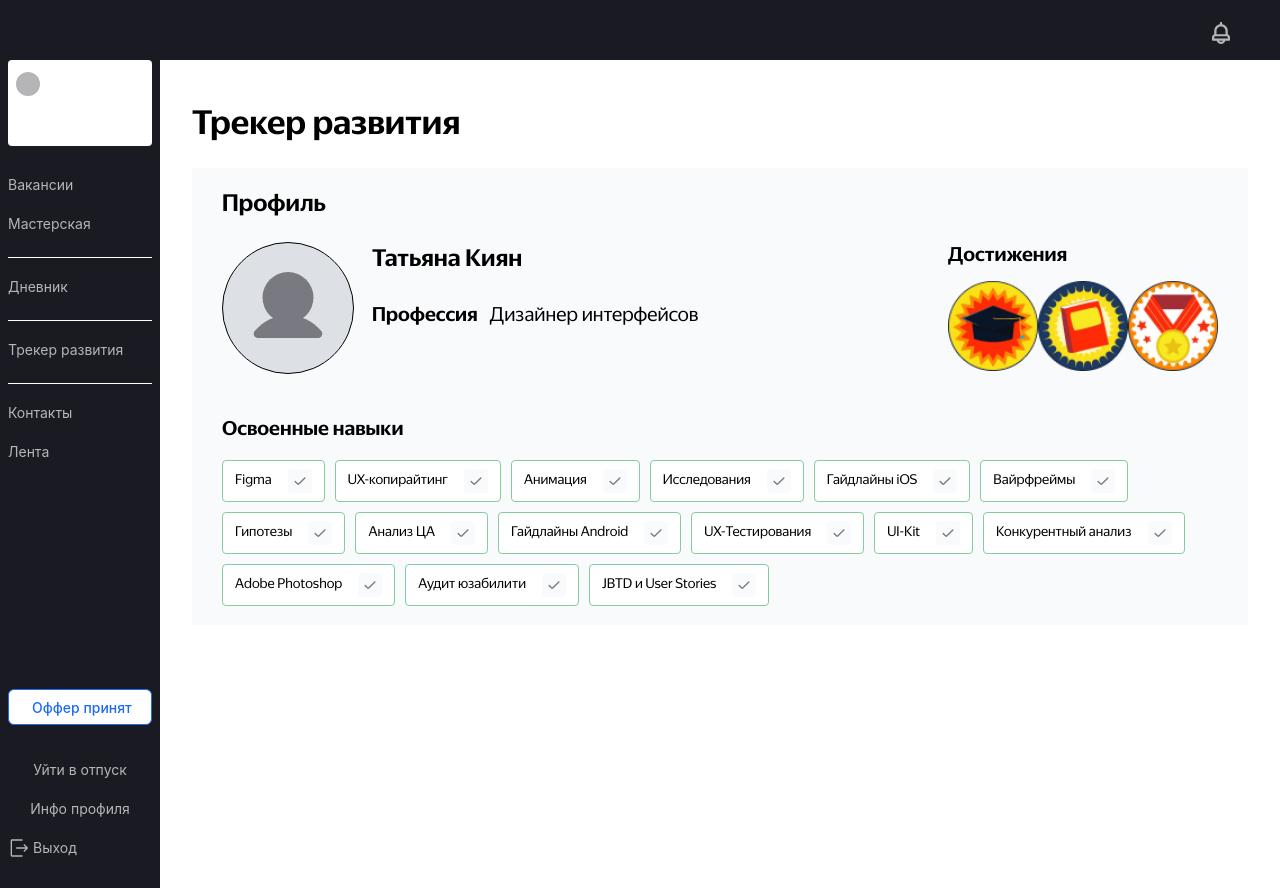
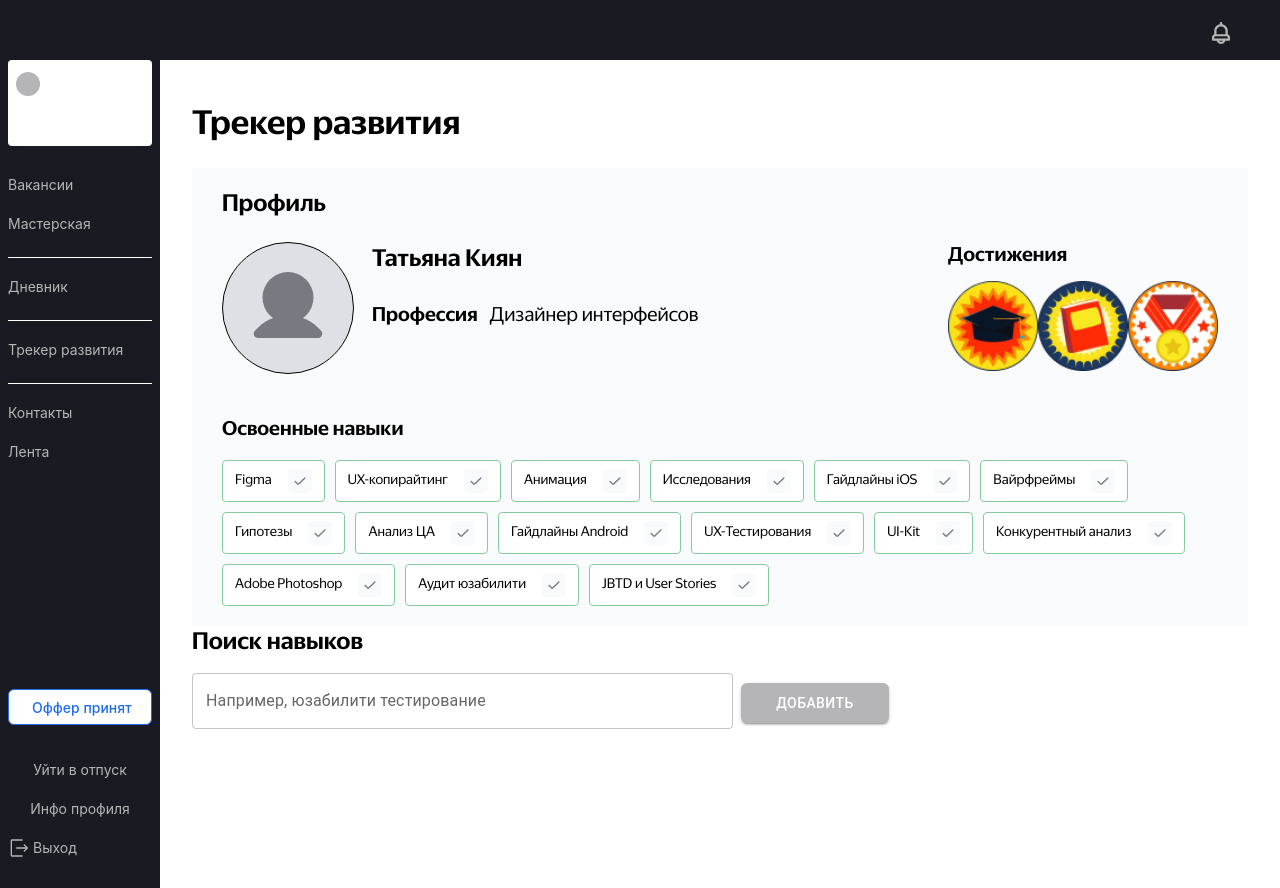
Before and after one commit to OlgaOlgar47/development-tracker-frontend, a React (Create React App) app: page / in a window 1280 px wide. Built offline with nearby package versions, Linux system fonts and the light colour scheme.

Commit message:
feat: добавить компонент SearchForm

```diff
--- a/src/components/Main/Tracker/Tracker.jsx
+++ b/src/components/Main/Tracker/Tracker.jsx
@@ -1,12 +1,14 @@
 import React from "react";
 import "./Tracker.css";
 import Profile from "../../Profile/Profile";
+import SearchForm from "../../SearchForm/SearchForm";
 
 export default function Tracker() {
   return (
     <section className="tracker">
       <h1 className="tracker__title">Трекер развития</h1>
      <Profile />
+     <SearchForm />
     </section>
   );
 }
--- /dev/null
+++ b/src/components/SearchForm/SearchForm.css
@@ -0,0 +1,14 @@
+.search-form__title {
+  padding: 0;
+  margin: 0 0 16px;
+  font-size: 24px;
+  font-style: normal;
+  font-weight: 500;
+  line-height: 32px;
+}
+
+.search-form__container {
+  display: flex;
+  gap: 8px;
+  align-items: center;
+}
--- /dev/null
+++ b/src/components/SearchForm/SearchForm.js
@@ -0,0 +1,101 @@
+import React, { useState } from "react";
+import "./SearchForm.css";
+import TextField from "@mui/material/TextField";
+import Button from "@mui/material/Button";
+
+const SearchForm = () => {
+  const skills = [
+    "HTML",
+    "CSS",
+    "JavaScript",
+    "Python",
+    "React",
+    "Node.js",
+    "SQL",
+    "Vue.js",
+    "Angular",
+  ];
+
+  const [searchText, setSearchText] = useState("");
+  const [searchResults, setSearchResults] = useState([]);
+
+  const handleInputChange = (event) => {
+    const { value } = event.target;
+    const filteredResults = skills.filter((skill) =>
+      skill.toLowerCase().includes(value.toLowerCase())
+    );
+    setSearchText(value);
+    setSearchResults(filteredResults);
+  };
+
+  const handleAddButtonClick = () => {
+    // Добавить здесь логику для обработки добавления выбранного навыка
+    // Например, можно сохранить выбранный навык в состоянии или выполнить другие действия
+    console.log("Выбранный навык:", searchText);
+    setSearchText("");
+  };
+
+  return (
+    <form className="search-form">
+      <h2 className="search-form__title">Поиск навыков</h2>
+      <div className="search-form__container">
+        <TextField
+          label="Например, юзабилити тестирование"
+          variant="outlined"
+          value={searchText}
+          onChange={handleInputChange}
+          sx={{
+            margin: "0 0 20px",
+            width: "541px",
+            height: "40px",
+            fontFamily: "YS Text",
+            fontSize: "14px",
+            fontStyle: "normal",
+            fontWeight: 400,
+            lineHeight: "20px",
+          }}
+        />
+        <Button
+          variant="contained"
+          color="primary"
+          onClick={handleAddButtonClick}
+          sx={{
+            width: "148px",
+            height: "40px",
+            padding: "10px 20px",
+            justifyContent: "center",
+            alignItems: "center",
+            gap: "10px",
+            borderRadius: "6px",
+            background: "#B5B5B7",
+          }}
+        >
+          Добавить
+        </Button>
+      </div>
+      {searchText && (
+        <div sx={{ marginTop: "10px" }}>
+          {searchResults.map((result, index) => (
+            <div
+              key={index}
+              sx={{
+                padding: "8px",
+                border: "1px solid #ccc",
+                borderRadius: "4px",
+                marginBottom: "4px",
+                cursor: "pointer",
+                "&:hover": {
+                  backgroundColor: "#f5f5f5",
+                },
+              }}
+            >
+              {result}
+            </div>
+          ))}
+        </div>
+      )}
+    </form>
+  );
+};
+
+export default SearchForm;
```
Also changed, not shown: 1 other file (tests, documents, lock files or other folders).
